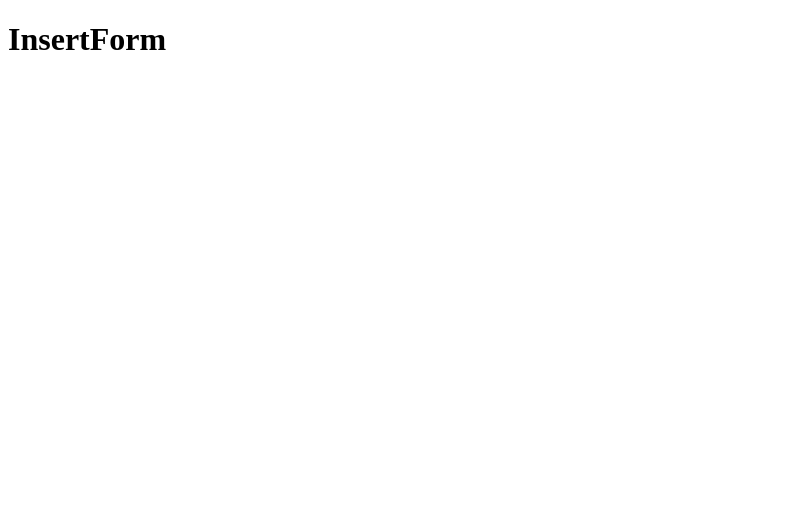
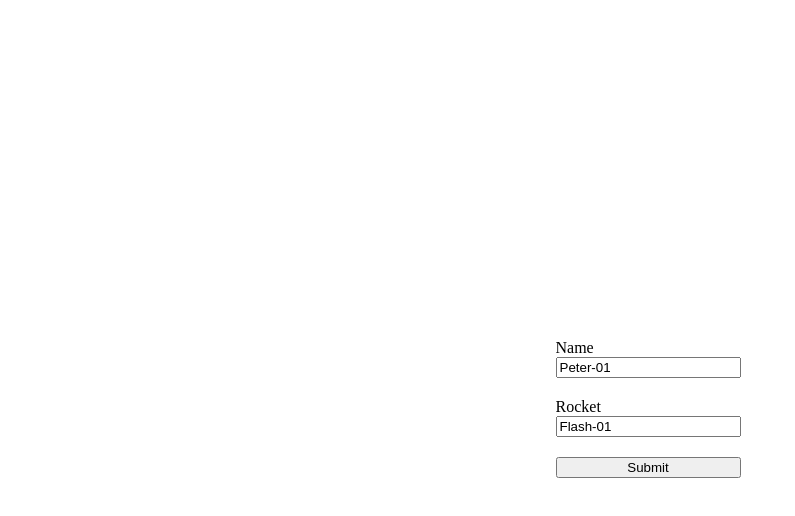
Before and after one commit to nlduyavoda/SpacexGraphQL, a React (Create React App) app: page / in a window 1280 px wide. Shown: the top 516 px of the page, without its empty margins (0-795 px from the left). Built offline with nearby package versions, Linux system fonts and the light colour scheme.

Commit message:
method_insert

```diff
--- a/package.json
+++ b/package.json
@@ -11,6 +11,7 @@
     "@types/node": "^17.0.7",
     "@types/react": "^17.0.38",
     "@types/react-dom": "^17.0.11",
+    "formik": "^2.2.9",
     "graphql": "^16.2.0",
     "mobx": "^6.3.10",
     "mobx-react": "^7.2.1",
--- a/src/CollectionOverViewContainer/index.tsx
+++ b/src/CollectionOverViewContainer/index.tsx
@@ -52,7 +52,7 @@ export const INSERT_USER = gql`
 `;
 
 function CollectionOverViewContainer() {
-  const [addTodo, { loading, error, data }] = useMutation(INSERT_USER);
+  const [addTodo, { loading, error, data }] = useMutation(GET_USERS);
   return (
     <div>
       <form
--- a/src/component/InsertForm/index.scss
+++ b/src/component/InsertForm/index.scss
@@ -0,0 +1,14 @@
+body{
+    display: flex;
+    justify-content: center;
+    align-items: center;
+    width: 100%;
+    height: 100vh;
+    form{
+        display: flex;
+        flex-direction: column;
+        input{
+            margin-bottom: 20px;
+        }
+    }
+}
--- a/src/component/InsertForm/index.tsx
+++ b/src/component/InsertForm/index.tsx
@@ -1,3 +1,76 @@
+import { gql, useMutation, useQuery } from "@apollo/client";
+import { useFormik } from "formik";
+import { response } from "msw";
+import "./index.scss";
+
+// export const INSERT_USER = gql`
+//     mutation insert_users({
+//       $name:String!,
+//       $rocket:String!
+//     }){
+//       insert_users(objects: [{
+//         $name:String!,
+//         $rocket:String!
+//       }]) {
+//         returning {
+//           id
+//           name
+//           rocket
+//           timestamp
+//           twitter
+//         }
+//       }
+//     }
+//   `;
+const INSERT_USER = gql`
+  mutation insert_users($name: String, $rocket: String) {
+    insert_users(objects: [{ name: $name, rocket: $rocket }]) {
+      returning {
+        id
+        name
+        rocket
+      }
+    }
+  }
+`;
 export default function InsertForm(params) {
-  return <h1>InsertForm</h1>;
+  const [addTodo, { data, loading, error }] = useMutation(INSERT_USER);
+
+  const formik = useFormik({
+    initialValues: {
+      name: "Peter-01",
+      rocket: "Flash-01",
+    },
+    onSubmit: (values) => {
+      // console.log(values);
+      addTodo({ variables: values });
+    },
+  });
+  if (!loading) {
+    console.log(data);
+  }
+  return (
+    <div>
+      <form onSubmit={formik.handleSubmit}>
+        <label htmlFor="email">Name</label>
+        <input
+          id="name"
+          name="name"
+          onChange={formik.handleChange}
+          defaultValue="name01"
+          value={formik.values.name}
+        />
+        <label htmlFor="email">Rocket</label>
+        <input
+          id="rocket"
+          name="rocket"
+          defaultValue="name02"
+          value={formik.values.rocket}
+          onChange={formik.handleChange}
+        />
+
+        <button type="submit">Submit</button>
+      </form>
+    </div>
+  );
 }
```
Also changed, not shown: 1 other file (tests, documents, lock files or other folders).
